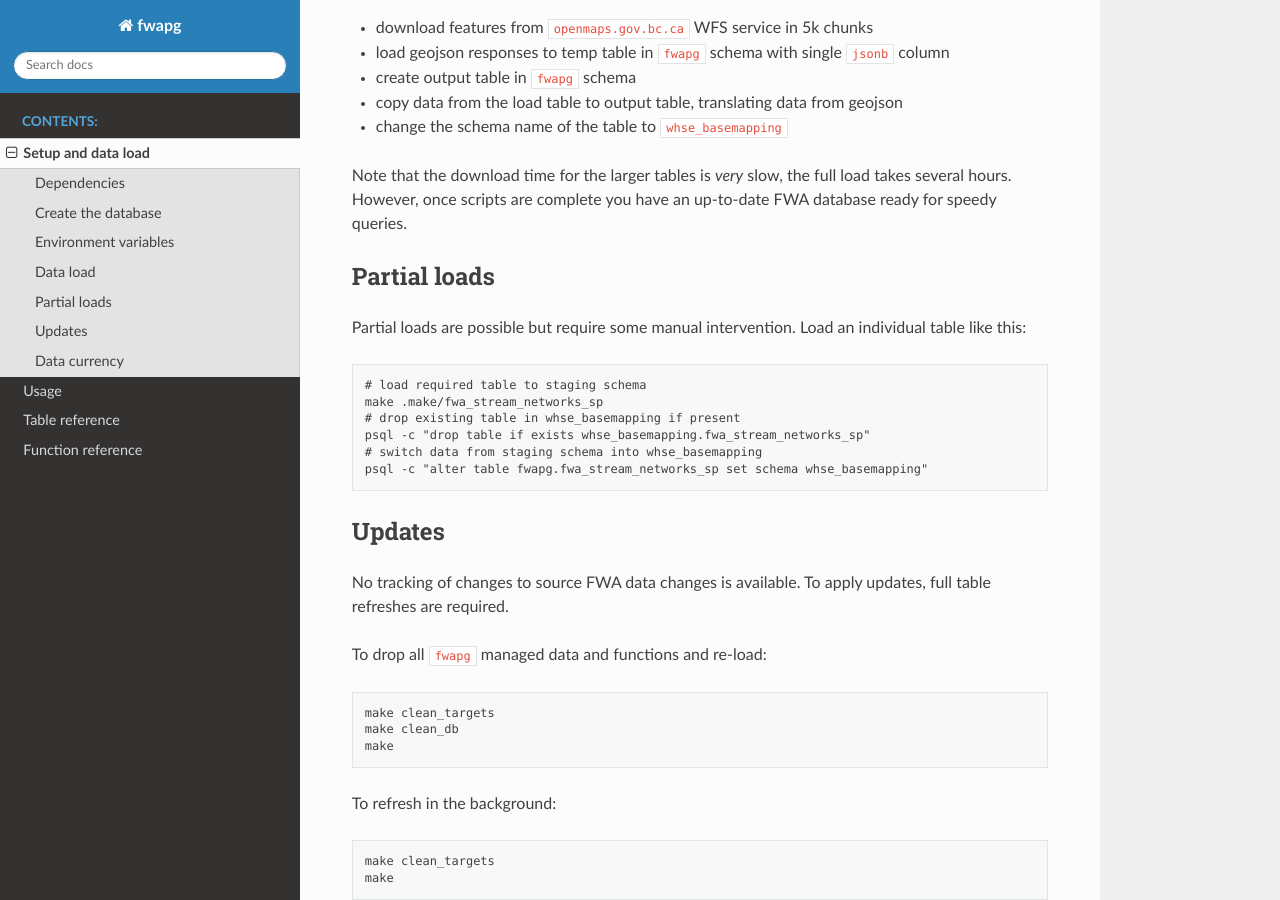
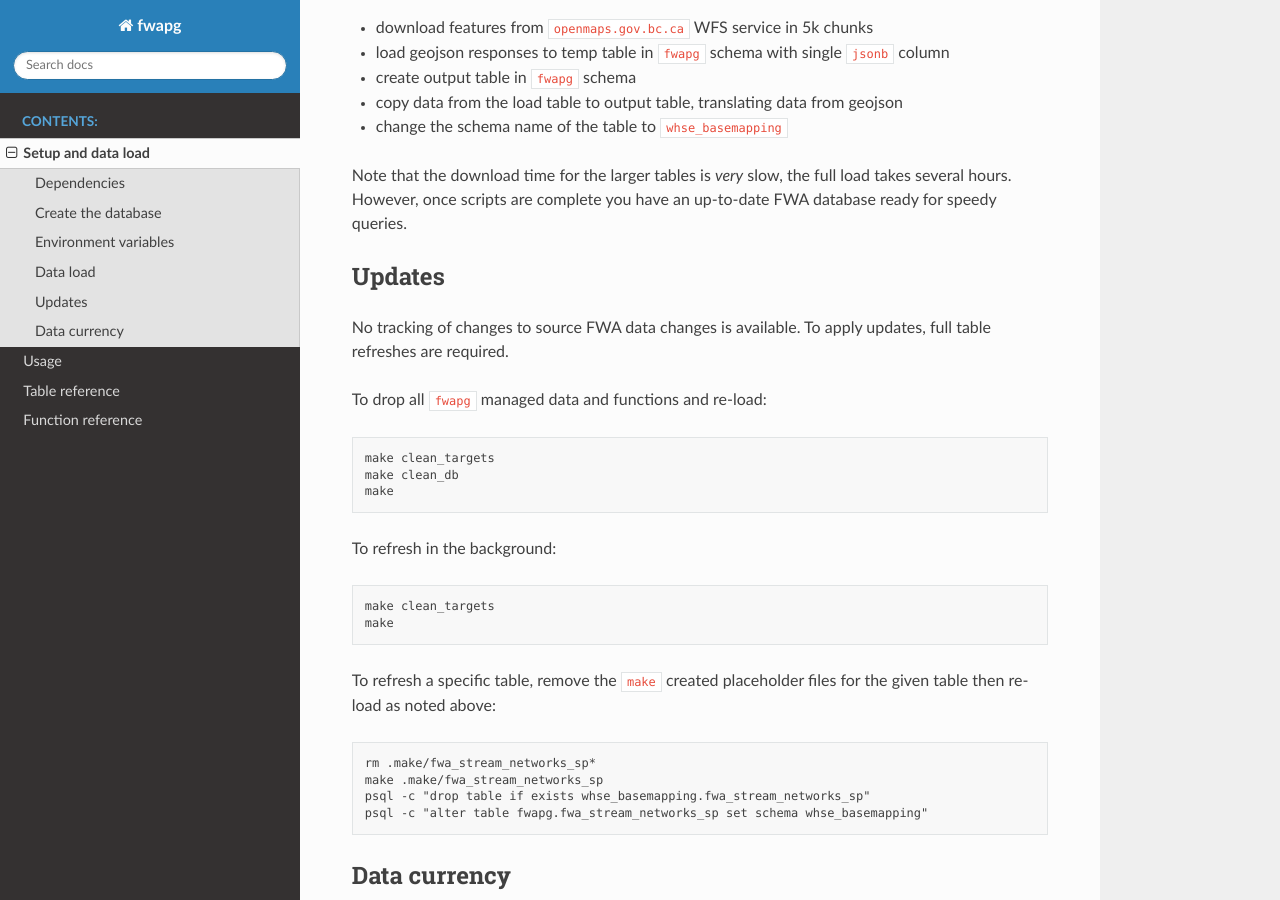
Before and after one commit to smnorris/fwapg, a Sphinx documentation site: the page built from docs/01_setup.md, in a window 1280 px wide and 900 px high, scrolled down 1487 px. Built offline with Sphinx 7.4.7 and the Read the Docs theme 2.0.0, drawn with Linux system fonts in a browser that asks for light colours.

Commit message:
fix #128, remove dated partial loads section from docs

```diff
--- a/CHANGES.txt
+++ b/CHANGES.txt
@@ -3,11 +3,13 @@ Changes
 
 All issue numbers are relative to https://github.com/smnorris/fwapg/issues
 
-0.3.1 ()
+0.3.1 (2023-02-)
 ------------------
 - ensure fixes are applied for partial loads (#120)
 - add stream_order_parent and stream_order_max to output table and remove parent order lookup (#122)
 - add function postgisftw.fwa_streamsasmvt() - zoom dependent filtering of streams as MVT
+- fix broken build of max order and parent order tables (#128)
+- remove out of date partial loads section from docs
 
 0.3.0 (2022-10-14)
 ------------------
--- a/docs/01_setup.md
+++ b/docs/01_setup.md
@@ -62,17 +62,6 @@ For a given spatial FWA table, the load sequence is:
 Note that the download time for the larger tables is *very* slow, the full load takes several hours.
 However, once scripts are complete you have an up-to-date FWA database ready for speedy queries.
 
-## Partial loads
-
-Partial loads are possible but require some manual intervention. Load an individual table like this:
-
-    # load required table to staging schema
-    make .make/fwa_stream_networks_sp
-    # drop existing table in whse_basemapping if present
-    psql -c "drop table if exists whse_basemapping.fwa_stream_networks_sp"
-    # switch data from staging schema into whse_basemapping
-    psql -c "alter table fwapg.fwa_stream_networks_sp set schema whse_basemapping"
-
 
 ## Updates
 
```
Also changed, not shown: 4 other files.
